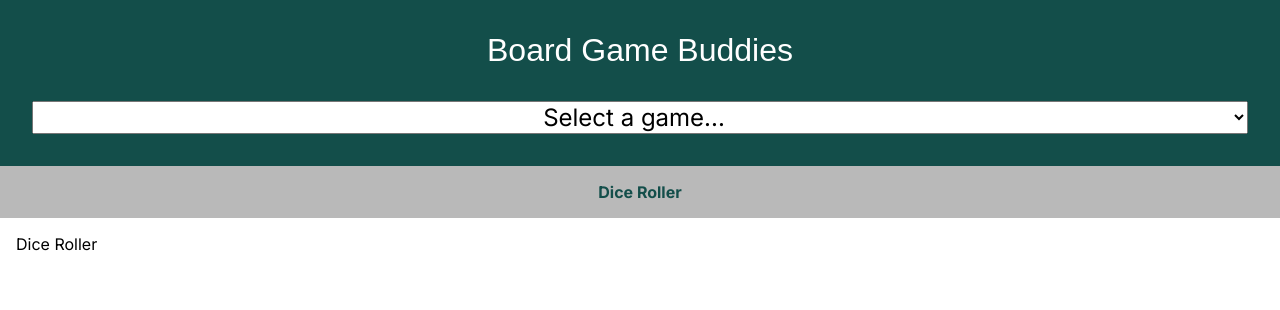
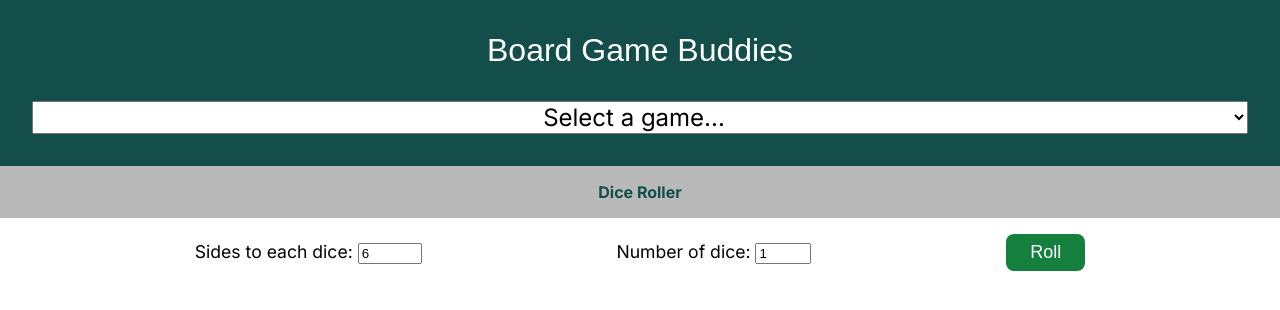
Before and after one commit to eidolon-SE/bgbuddies, a Vue app: page /misc in a window 1280 px wide. Shown: the top 310 px of the page. Built offline with nearby package versions, Linux system fonts and the light colour scheme; a web font is replaced by a local one.

Commit message:
started dice roller

```diff
--- a/src/assets/main.css
+++ b/src/assets/main.css
@@ -39,3 +39,12 @@ a {
 .button:hover, .button:active {
     background-color: #052e16;
 }
+
+.inputs {
+    display: flex;
+    gap: 1rem;
+    align-items: center;
+    justify-content: space-evenly;
+    margin-bottom: 1rem;
+    font-size: 1.1rem;
+}
--- a/src/components/HorrifiedMonster.vue
+++ b/src/components/HorrifiedMonster.vue
@@ -15,12 +15,13 @@
     </div>
 </template>
 
-<style>
+<style scoped>
 .monster {
     background-color: #444;
     padding: 0.5rem 1.5rem;
     color: #fff;
     border-radius: 0.5rem;
+    line-height: 1.5;
 }
 
 .name {
@@ -28,7 +29,7 @@
 }
 
 .dracula {
-    background-color: #450a0a;
+    background-color: #7f1d1d;
 }
 
 .frankenstein {
--- a/src/views/Horrified/HorrifiedMonsterPickerView.vue
+++ b/src/views/Horrified/HorrifiedMonsterPickerView.vue
@@ -45,15 +45,6 @@
 </template>
 
 <style>
-.inputs {
-    display: flex;
-    gap: 1rem;
-    align-items: center;
-    justify-content: space-evenly;
-    margin-bottom: 1rem;
-    font-size: 1.1rem;
-}
-
 .list {
     list-style-type: none;
     padding: 0;
--- a/src/views/Misc/MiscDiceRollView.vue
+++ b/src/views/Misc/MiscDiceRollView.vue
@@ -1,3 +1,20 @@
+<script setup>
+    import { ref } from 'vue'
+
+    const numSides = ref(6)
+    const numDice = ref(1)
+</script>
+
 <template>
-    Dice Roller
+    <div class="inputs">
+        <div>
+            <label for="num-sides">Sides to each dice: </label>
+            <input type="number" id="num-sides" v-model="numSides" min=2 max=100>
+        </div>
+        <div>
+            <label for="num-dice">Number of dice: </label>
+            <input type="number" id="num-dice" v-model="numDice" min=1 max=32>
+        </div>
+        <input type="button" class="button" value="Roll">
+    </div>
 </template>
```
